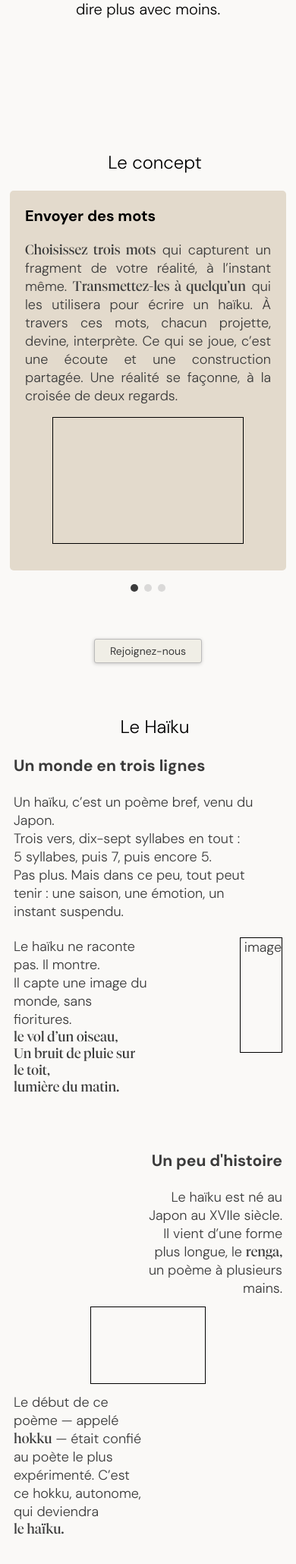
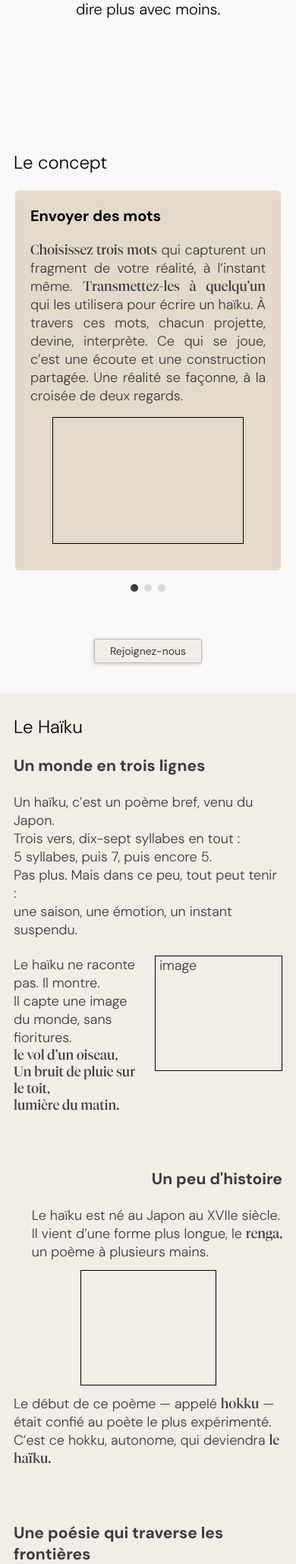
Before and after one commit to k-cpa/HaikUp, a Symfony app: template templates/landing/index.html.twig in a window 390 px wide. Shown: the part 234-2293 px from the top of the page at 76% size. Run offline with Twig, Linux system fonts and the light colour scheme; the template is opened without the code that fills it, so the values that code supplies are empty; style sheets or scripts are compiled from the project's sources; some libraries are stand-ins or nearby versions.

Commit message:
besoin de gestion front partie historique pour voir passage mobile -> desktop

```diff
--- a/assets/styles/pages/_landing.scss
+++ b/assets/styles/pages/_landing.scss
@@ -41,7 +41,7 @@
 
 //////////////////////////////////// CONCEPT
 section {
-    @include mixin.flex(column, flex-start, center);
+    @include mixin.flex(column, flex-start, flex-start);
     width: 100%;
     padding-bottom: 40px; // changer plus tard
     padding-top: 28px;
@@ -85,15 +85,17 @@ section {
     }
 
     .swiper-slide {
+        @include mixin.flex;
         width: full;
     }
 
     .swiper-slide-content {
-        @include mixin.flex(column, space-between, center);
+        @include mixin.flex(column, center, center);
         text-align: justify;
         padding: 20px;
         margin-left: 13px;
         height: 500px;
+        max-width: 350px;
         margin-right: 13px;
         background-color: var.$secondaryDark;
         border-radius: 5px;
@@ -150,6 +152,17 @@ section {
 }
 
 //////////////////////////////////// HAIKUP_DETAIL
+.haiku_details {
+    background-color: var.$secondaryLight;
+
+    .cta {
+        background-color: var.$secondaryDark;
+
+        &:hover {
+            background-color: var.$primary;
+        }
+    }
+}
 .details_child {
     @include mixin.flex(column, center, center);
     padding-right: 18px;
@@ -169,13 +182,10 @@ section {
 
 .haiku_description {
     align-items: flex-start;
-    justify-items: space-between;
-    .description {
-        padding-right: 35px;
-    }
+    // width: 100%;
 
     .text_image {
-        @include mixin.flex(row, space-between, flex-start);
+        @include mixin.flex(row, center, flex-start);
         gap: 20px;
         width: 100%;
 
@@ -190,6 +200,7 @@ section {
 
         .img_wrapper {
             height: 150px;
+            width: 50%;
             border: 1px solid black;
         }
     }
@@ -200,33 +211,26 @@ section {
 
     .text_image {
         @include mixin.flex(column, center, center);
+        width: 100%;
         gap: 12px;
 
+        .text:first-of-type {
+            align-self: flex-end;
+        }
+
         .img_wrapper {
-            width: 150px;
-            height: 100px;
+            width: 50%;
+            height: 150px;
             border: 1px solid black;
         }
-        .text:nth-child(1) {
-            align-self: flex-end;
-            width: 50%;
-            text-align: right;
-        }
 
-        .text:last-of-type {
-            align-self: flex-start;
-            width: 50%;
-            text-align: left;
-
-            span:last-of-type {
-                display: block;
-            }
-        }
     }
 }
 
 .wordwide {
-    text-align: left;
+    .subtitle {
+        align-self: flex-start;
+    }
 
     p:last-of-type span {
         display: block;
--- a/templates/landing/index.html.twig
+++ b/templates/landing/index.html.twig
@@ -98,8 +98,8 @@
             <p>Un haïku, c’est un poème bref, venu du Japon.</p>
             <p>Trois vers, dix-sept syllabes en tout :</p>
             <p>5 syllabes, puis 7, puis encore 5.</p>
-            <p>Pas plus. Mais dans ce peu, tout peut tenir :
-            une saison, une émotion, un instant suspendu.</p>
+            <p>Pas plus. Mais dans ce peu, tout peut tenir :</p>
+            <p>une saison, une émotion, un instant suspendu.</p>
         </div>
         <div class="text_image">
             <div class="text">
```
Also changed, not shown: assets/styles/abstract/_setup.scss (line endings or trailing spaces).
